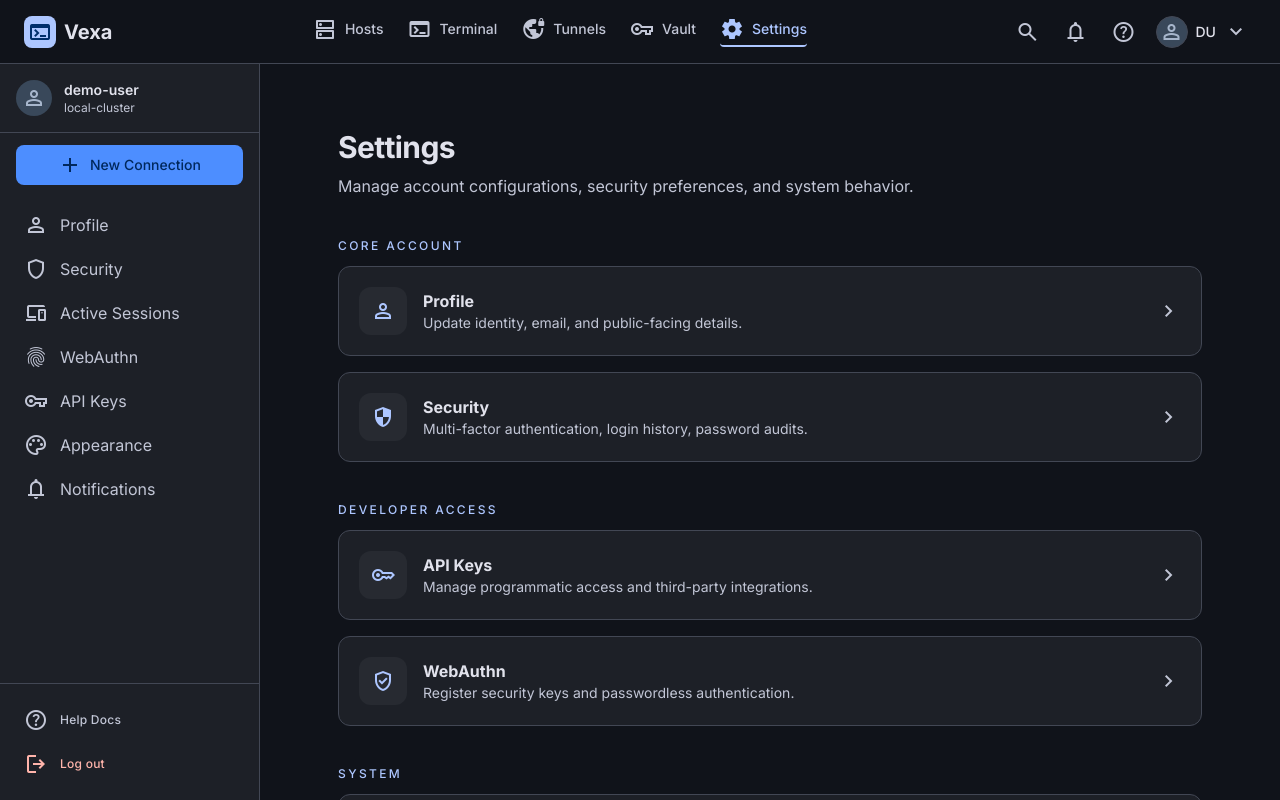
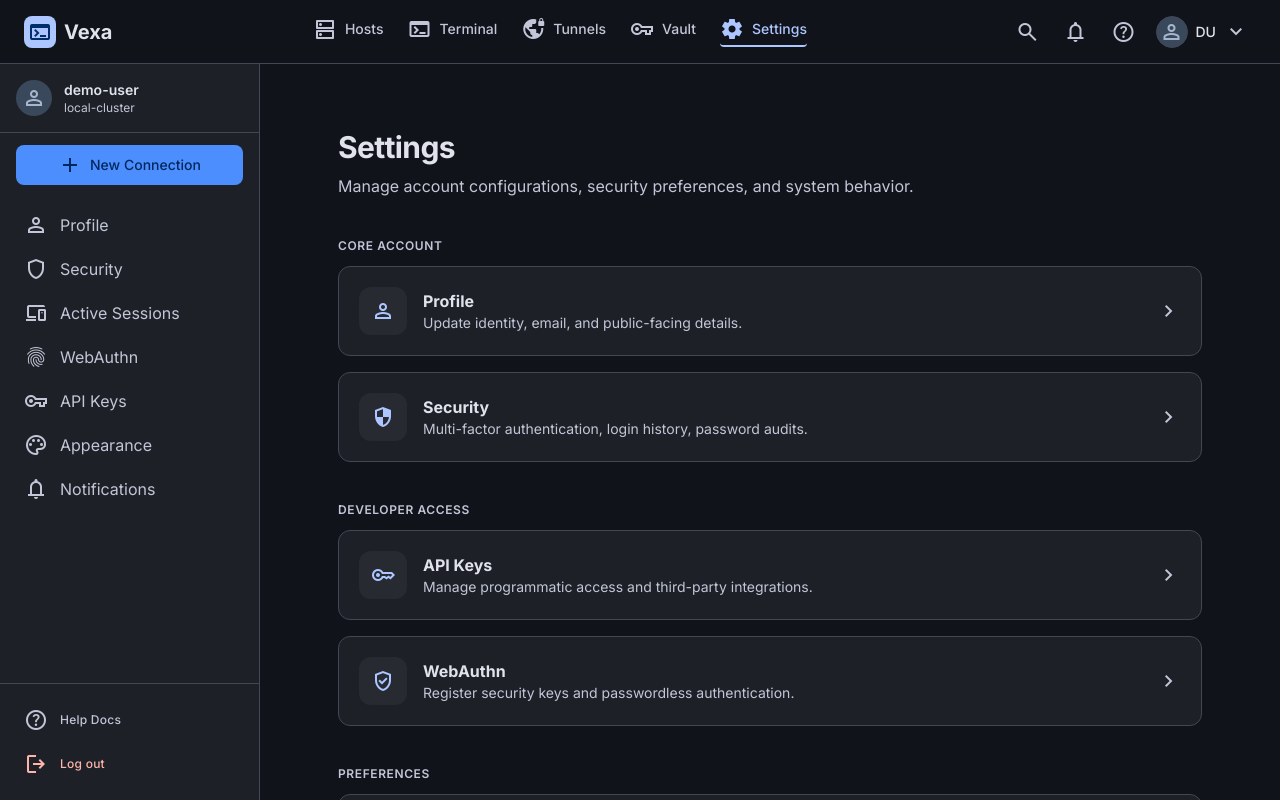
Before and after one commit to soumabali/vexa, a Next.js app in the folder 02-application/apps/web/: page /settings in a window 1280 px wide. Built offline with nearby package versions, Linux system fonts and the light colour scheme.

Commit message:
feat(ui): settings overview section grouping (CORE ACCOUNT, DEVELOPER ACCESS, PREFERENCES)

```diff
--- a/02-application/apps/web/src/app/settings/page.tsx
+++ b/02-application/apps/web/src/app/settings/page.tsx
@@ -53,7 +53,7 @@ const settingsGroups: SettingsGroup[] = [
     ],
   },
   {
-    label: "System",
+    label: "Preferences",
     sections: [
       {
         title: "Appearance",
@@ -66,12 +66,6 @@ const settingsGroups: SettingsGroup[] = [
         description: "Configure alerts, channels, and event triggers.",
         icon: "notifications",
         href: "/settings/notifications",
-      },
-      {
-        title: "Sessions",
-        description: "View and manage active and past sessions.",
-        icon: "history",
-        href: "/settings/sessions",
       },
     ],
   },
@@ -90,8 +84,8 @@ export default function SettingsPage() {
 
         <div className="space-y-10">
           {settingsGroups.map((group) => (
-            <section key={group.label}>
-              <h2 className="text-label-md text-primary mb-3 uppercase tracking-[0.2em]">
+            <section key={group.label} className="first:mt-0 mt-8">
+              <h2 className="text-xs font-semibold text-on-surface-variant uppercase tracking-wider mb-3">
                 {group.label}
               </h2>
               <div className="space-y-4">
```
